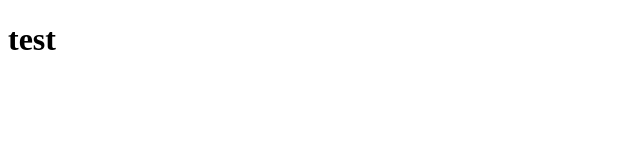
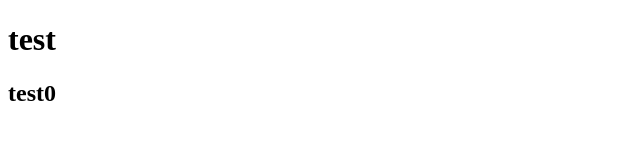
Before and after one commit to manaf-ismail/test, a plain HTML site: page index.html in a window 1280 px wide. Shown: the full height of the page, 0-640 px from the left. Drawn offline with Linux system fonts and the light colour scheme.

Commit message:
AddLineH2

```diff
--- a/index.html
+++ b/index.html
@@ -7,5 +7,6 @@
 </head>
 <body>
     <h1>test</h1>
+    <h2>test0</h2>
 </body>
 </html>
```
